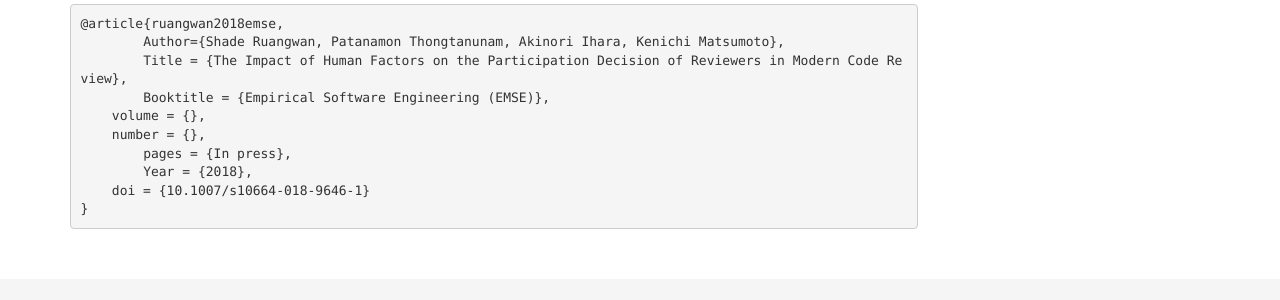
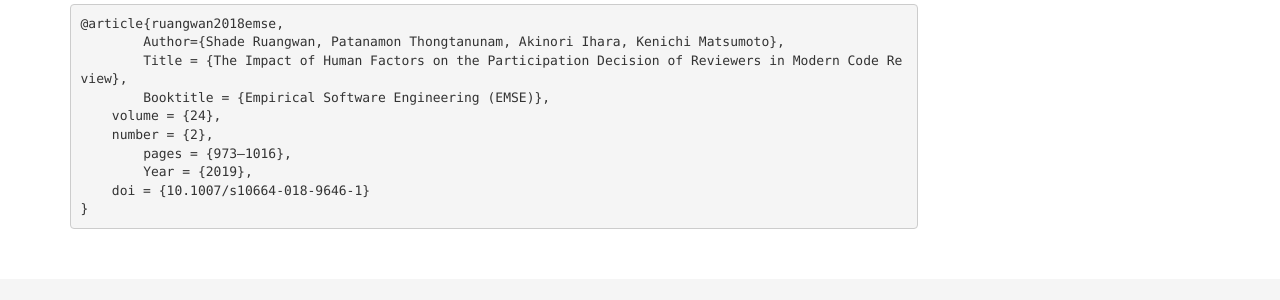
Before and after one commit to patanamon/patanamon.github.io, a Jekyll site: the page built from _papers/2018-09-02-The_Impact_of_Human_Factors_on_the_Participation_Decision_of_Reviewers_in_Modern_Code_Review.md, in a window 1280 px wide and 900 px high, scrolled down 275 px. Shown: the part 545-845 px from the top of the window. Built offline with Jekyll 4.4.1, drawn with Linux system fonts in a browser that asks for light colours; nearby versions of some CDN libraries; library files that are not in the unit come from our copies; comment, search, counter and statistics services are not loaded.

Commit message:
update email and shade paper bib

```diff
--- a/_papers/2018-09-02-The_Impact_of_Human_Factors_on_the_Participation_Decision_of_Reviewers_in_Modern_Code_Review.md
+++ b/_papers/2018-09-02-The_Impact_of_Human_Factors_on_the_Participation_Decision_of_Reviewers_in_Modern_Code_Review.md
@@ -15,9 +15,9 @@
 	Author={Shade Ruangwan, Patanamon Thongtanunam, Akinori Ihara, Kenichi Matsumoto},
 	Title = {The Impact of Human Factors on the Participation Decision of Reviewers in Modern Code Review},
 	Booktitle = {Empirical Software Engineering (EMSE)},
-    volume = {},
-    number = {},
-	pages = {In press},
-	Year = {2018},
+    volume = {24},
+    number = {2},
+	pages = {973–1016},
+	Year = {2019},
     doi = {10.1007/s10664-018-9646-1}
 }
--- a/index.html
+++ b/index.html
@@ -11,7 +11,7 @@
         <h3 id="about">About me</h3>
         <p class="text-justify">I'm a lecturer at <a href="https://cis.unimelb.edu.au/">the School of Computing and Information Systems, the University of Melbourne</a>. My research goals are directed towards uncovering empirical evidence and extracting knowledge from data recorded in software repositories by using statistical analysis. In particular, my research is focused on understanding and improving developer collaboration practices. Nowadays, the variety of collaboration activities which can be found in large software repositories have provided opportunities and challenges for software engineering researchers and practitioners. Therefore, I am keen to perform research that (1) incorporates the various types of collaboration activities, (2) gleans actionable insights for software engineering management, and (3) provides tool support for software developers in order to improve software quality.</p>
 
-        <b>Contact:</b> {firstname}.{lastname} {at} unimelb.edu.au
+        <b>Contact:</b> patanamon.t{at}unimelb.edu.au
 
       </div>
     </div>
```
